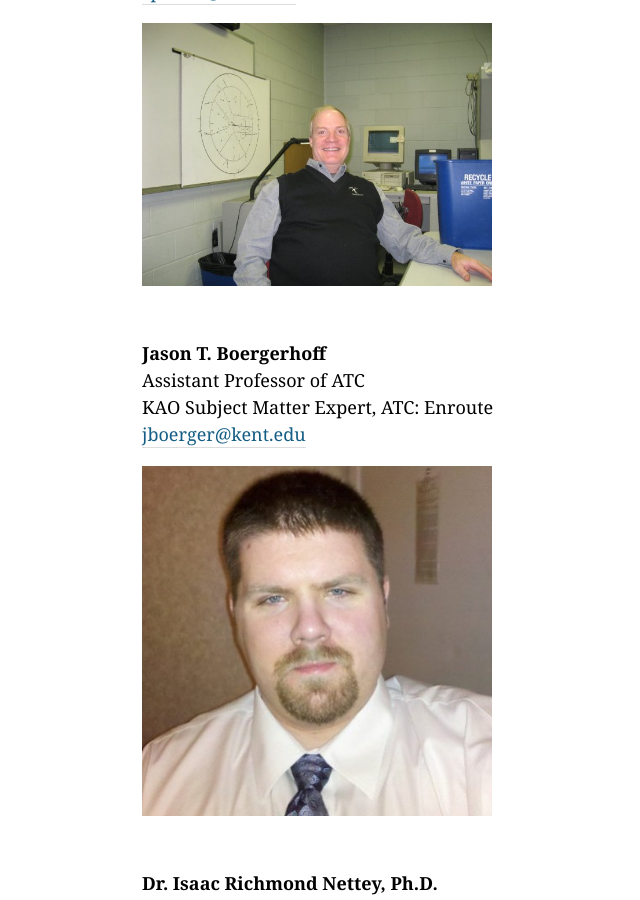
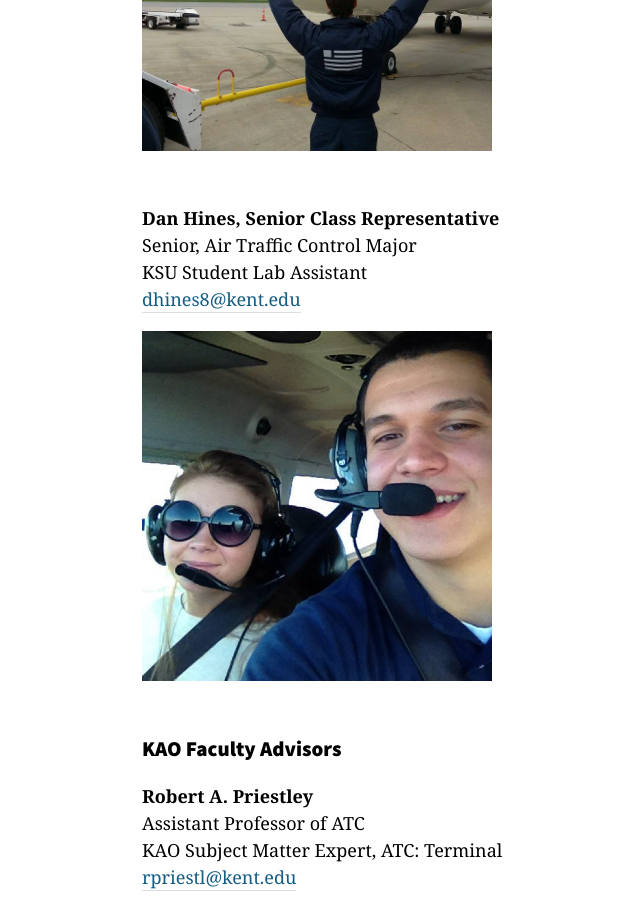
Before and after one commit to tbliss1/kentstateatc.github.com, a Jekyll site: the page built from officers/index.md, in a window 1280 px wide and 900 px high, scrolled down 2593 px. Shown: the whole window, without its empty margins (148-788 px from the left). Built offline with Jekyll 4.4.1, drawn with Linux system fonts in a browser that asks for light colours; Markdown is read by kramdown in place of the engine named in the settings.

Commit message:
Added DH/AS Pictures to leadership page
Added pictures, removed "here" text from contact page, removed comments

```diff
--- a/officers/index.md
+++ b/officers/index.md
@@ -47,12 +47,13 @@ Sophomore, Air Traffic Control Major
 __Austin Stevanus, Junior Class Representative__
 Junior, Air Traffic Control Major
 [astevanu@kent.edu](mailto:astevanu@kent.edu)
-<!-- ![picture](/assets/images/leadership/AS.jpg) -->
+![picture](/assets/images/leadership/AS.jpg)
 
 __Dan Hines, Senior Class Representative__
 Senior, Air Traffic Control Major
+KSU Student Lab Assistant
 [dhines8@kent.edu](mailto:dhines8@kent.edu)
-<!-- ![headshot](/assets/images/leadership/DH.jpg) -->
+![headshot](/assets/images/leadership/DH.jpg)
 
 
 ### KAO Faculty Advisors
```
Also changed, not shown: contact/index.md (+1 -1 lines), assets/images/leadership/AS.jpg (added), assets/images/leadership/DH.jpg (added).
